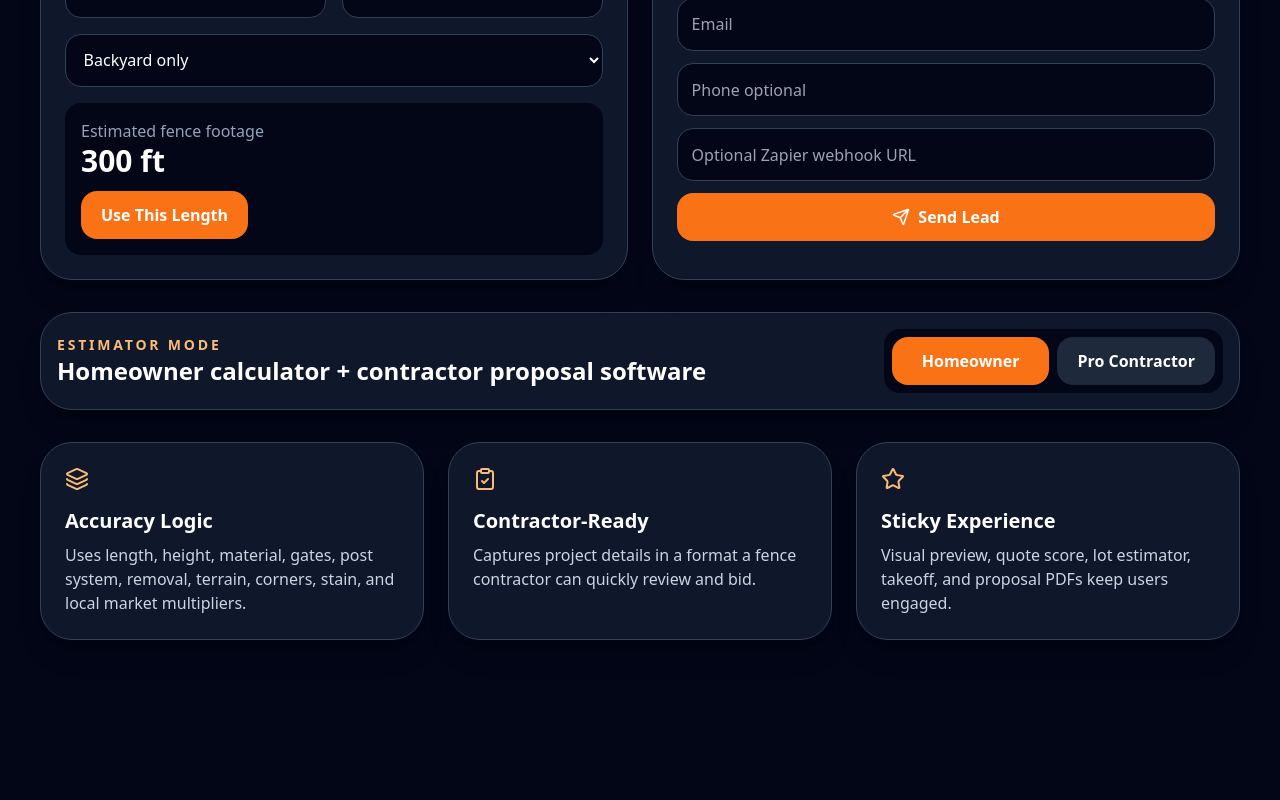
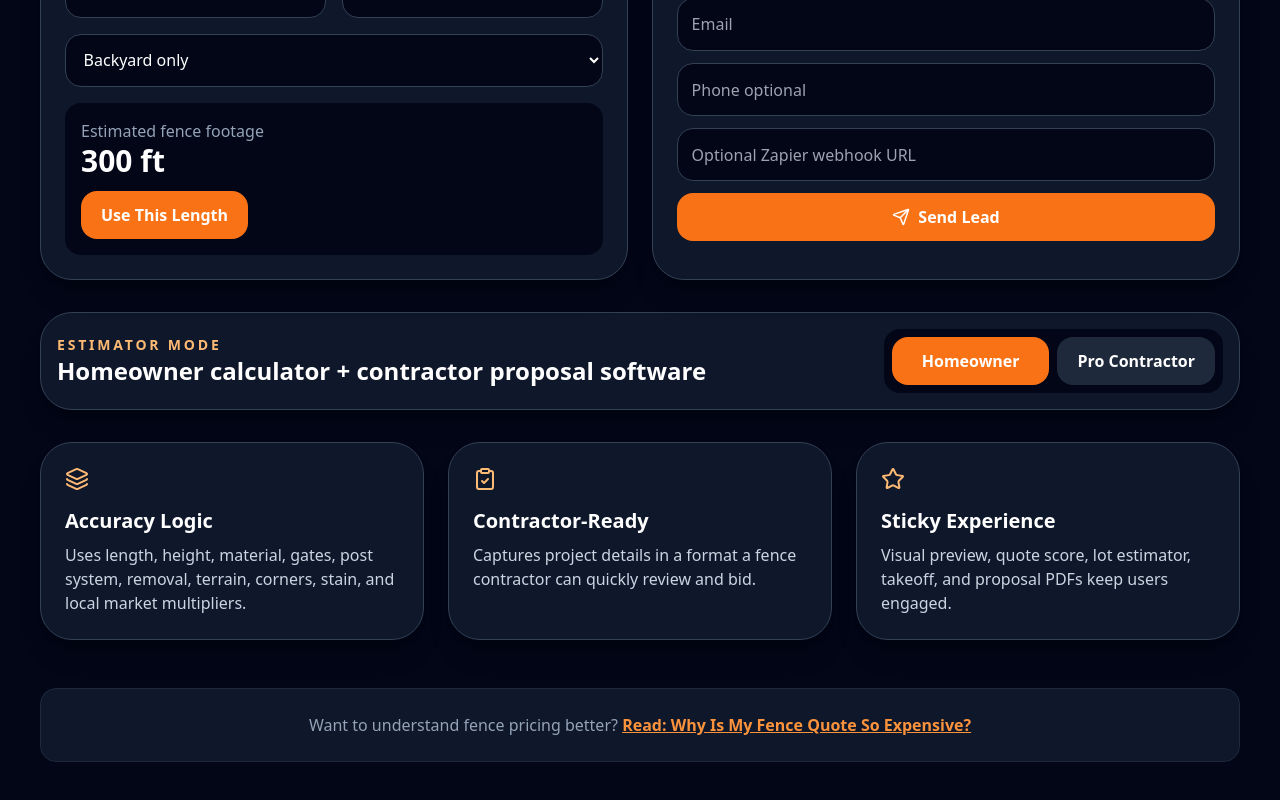
Before and after one commit to fencequotehq/fencequotehq-app, a Next.js app: page / in a window 1280 px wide. Shown: the part 1894-2694 px from the top of the page. Before the commit the page ends 2582 px from the top, so only its background shows below. Built offline with nearby package versions, Linux system fonts and the light colour scheme.

Commit message:
Update page.tsx

```diff
--- a/app/page.tsx
+++ b/app/page.tsx
@@ -16,6 +16,22 @@ export const metadata: Metadata = {
   },
 };
 
+import Link from "next/link";
+
 export default function Home() {
-  return <FenceQuoteApp />;
+  return (
+    <>
+      <FenceQuoteApp />
+      <section className="mx-auto max-w-7xl px-5 pb-12 md:px-10">
+        <div className="rounded-2xl border border-slate-800 bg-slate-900 p-6 text-center">
+          <p className="text-slate-400">
+            Want to understand fence pricing better?{" "}
+            <Link href="/blog/why-is-my-fence-quote-expensive" className="font-bold text-orange-400 hover:text-orange-300 underline">
+              Read: Why Is My Fence Quote So Expensive?
+            </Link>
+          </p>
+        </div>
+      </section>
+    </>
+  );
 }
```
